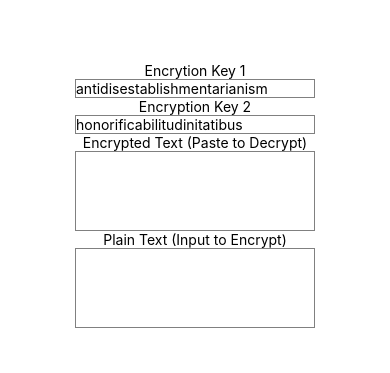
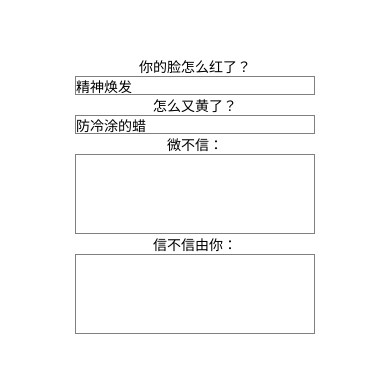
Before and after one commit to tmeng94/webx, a React Native app: screen / in a window 390 px wide. Shown: the part 227-600 px from the top of the page. Built offline with nearby package versions, Linux system fonts and the light colour scheme.

Commit message:
Chinese localization

```diff
--- a/App.js
+++ b/App.js
@@ -34,8 +34,8 @@ export default class App extends React.Component {
   constructor(props){
     super(props);
     this.state = {
-      pwd1: "antidisestablishmentarianism",
-      pwd2: "honorificabilitudinitatibus",
+      pwd1: "精神焕发",
+      pwd2: "防冷涂的蜡",
       pwd3: "WeiBuXin @_@ 微不信",
       cipherText: "",
       plainText: ""
@@ -63,7 +63,7 @@ export default class App extends React.Component {
   render() {
     return (
       <View style={styles.container}>
-        <Text>Encrytion Key 1</Text>
+        <Text>你的脸怎么红了？</Text>
         <WebxInput value={this.state.pwd1} onChangeText={(text) => {
             this.setState({
               pwd1: text,
@@ -77,7 +77,7 @@ export default class App extends React.Component {
             });
 
           }} />
-        <Text>Encryption Key 2</Text>
+        <Text>怎么又黄了？</Text>
         <WebxInput value={this.state.pwd2} onChangeText={(text) => {
             this.setState({
               pwd2: text,
@@ -90,16 +90,16 @@ export default class App extends React.Component {
               }
             });
           }} />
-        <Text>Encrypted Text (Paste to Decrypt)</Text>
+        <Text>微不信：</Text>
         <WebxMultilineInput value={this.state.cipherText} onChangeText={(text) => {
             let decTxt = this.decrypt(text);
-            if (!decTxt) decTxt = "Sorry, I can't decrypt your text.";
+            if (!decTxt) decTxt = "很抱歉，我不知道你在说什么。";
             this.setState({
               cipherText: text,
               plainText: text ? decTxt : "",
             })
           }} />
-        <Text>Plain Text (Input to Encrypt)</Text>
+        <Text>信不信由你：</Text>
         <WebxMultilineInput value={this.state.plainText} onChangeText={(text) => {
             this.setState({
               cipherText: text ? this.encrypt(text) : "",
```
